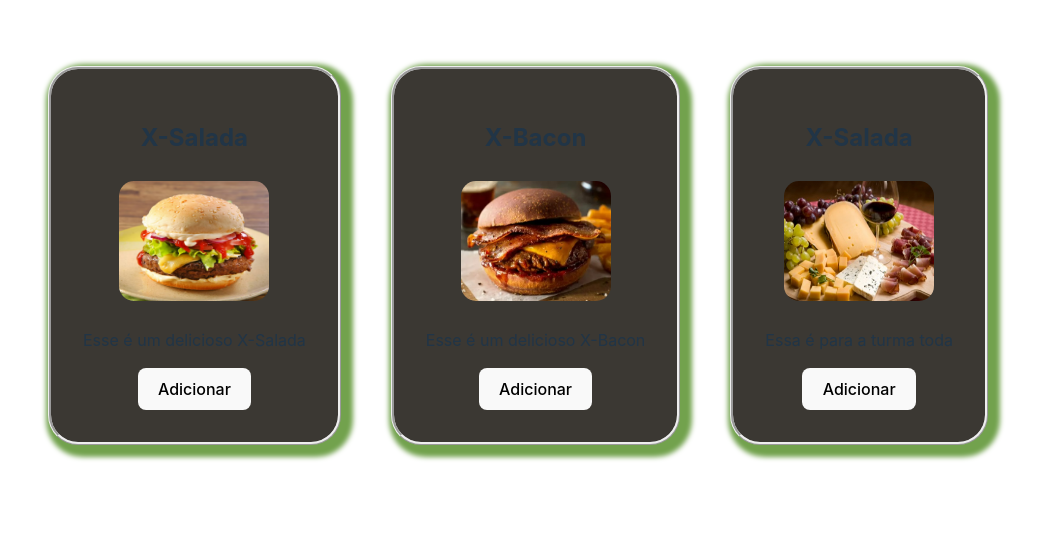
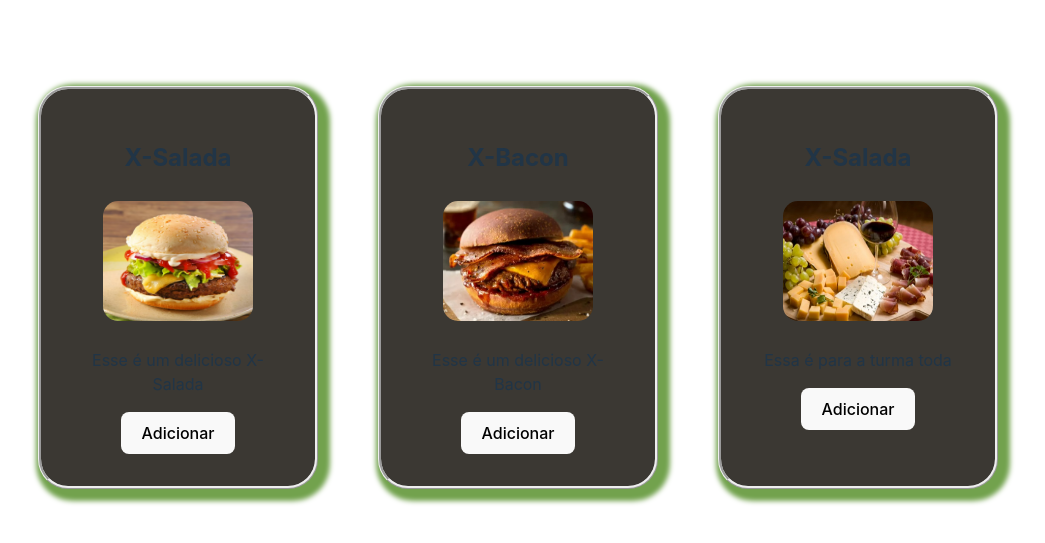
Before and after one commit to qmclouca/Prova-SENAC, a React (Vite) app in the folder prova-SENAC/: page / in a window 1280 px wide. Shown: the part 145-688 px from the top of the page, without its empty margins (122-1167 px from the left). Built offline with nearby package versions, Linux system fonts and the light colour scheme.

Commit message:
CardsPage responsible

```diff
--- a/prova-SENAC/src/App.tsx
+++ b/prova-SENAC/src/App.tsx
@@ -1,7 +1,7 @@
 import './App.css'
 import { BrowserRouter as Router, Routes, Route, Link} from 'react-router-dom';
-import PageCards from './Pages/PageCards';
-import PageAutor from './Pages/PageAutor';
+import PageCards from './Pages/CardDisplay/PageCards';
+import PageAutor from './Pages/AutorInfos/PageAutor';
 const App = () => {
   return (
     <Router>
--- a/prova-SENAC/src/Components/ProductCard/ProductCard.css
+++ b/prova-SENAC/src/Components/ProductCard/ProductCard.css
@@ -21,6 +21,11 @@
     border-style: ridge;
 }
 
+.card {
+  flex: 1 1 120px;
+  margin: 5px;
+}
+
 .App {
     color: #72a24d;
   }
--- a/prova-SENAC/src/Pages/PageAutor.tsx
+++ b/prova-SENAC/src/Pages/AutorInfos/PageAutor.tsx
@@ -1,4 +1,4 @@
-import GitHubUser from '../Components/GitHubUsersProps/GitHubUser';
+import GitHubUser from "../../Components/GitHubUsersProps/GitHubUser";
 
 const PageAutor = () => {
     return (
--- /dev/null
+++ b/prova-SENAC/src/Pages/CardDisplay/PageCards.css
@@ -0,0 +1,6 @@
+.products-display {
+    display: flex;
+    flex-flow: row wrap;
+    /*flex-wrap: wrap;*/
+    justify-content: center;
+}
--- /dev/null
+++ b/prova-SENAC/src/Pages/CardDisplay/PageCards.tsx
@@ -0,0 +1,36 @@
+import XSaladaImage from '../../assets/X-Salada.png'
+import XBaconImage from '../../assets/X-Bacon.jpg'
+import TFrios from '../../assets/tabua de frios.jpg'
+import ProductCard from '../../Components/ProductCard/ProductCard'
+import './PageCards.css'
+
+const PageCards = () => {
+    return (
+      <>
+        <body>
+          <div className='products-display'>
+            <ProductCard
+              image={XSaladaImage}
+              description="Esse é um delicioso X-Salada"
+              whereToGo="Adicionar"
+              cardTitle="X-Salada"
+            />
+            <ProductCard
+              image={XBaconImage}
+              description="Esse é um delicioso X-Bacon"
+              whereToGo="Adicionar"
+              cardTitle="X-Bacon"
+            />
+            <ProductCard
+              image={TFrios}
+              description="Essa é para a turma toda"
+              whereToGo="Adicionar"
+              cardTitle="X-Salada"
+            />
+          </div>
+        </body>
+      </>
+    )
+  }
+
+  export default PageCards;
--- a/prova-SENAC/src/Pages/PageCards.tsx
+++ /dev/null
@@ -1,33 +0,0 @@
-import XSaladaImage from '../assets/X-Salada.png'
-import XBaconImage from '../assets/X-Bacon.jpg'
-import TFrios from '../assets/tabua de frios.jpg'
-import ProductCard from '../Components/ProductCard/ProductCard'
-
-const PageCards = () => {
-    return (
-      <>
-        <div className='products-display'>
-          <ProductCard
-            image={XSaladaImage}
-            description="Esse é um delicioso X-Salada"
-            whereToGo="Adicionar"
-            cardTitle="X-Salada"
-          />
-          <ProductCard
-            image={XBaconImage}
-            description="Esse é um delicioso X-Bacon"
-            whereToGo="Adicionar"
-            cardTitle="X-Bacon"
-          />
-          <ProductCard
-            image={TFrios}
-            description="Essa é para a turma toda"
-            whereToGo="Adicionar"
-            cardTitle="X-Salada"
-          />
-        </div>
-      </>
-    )
-  }
-
-  export default PageCards;
```
